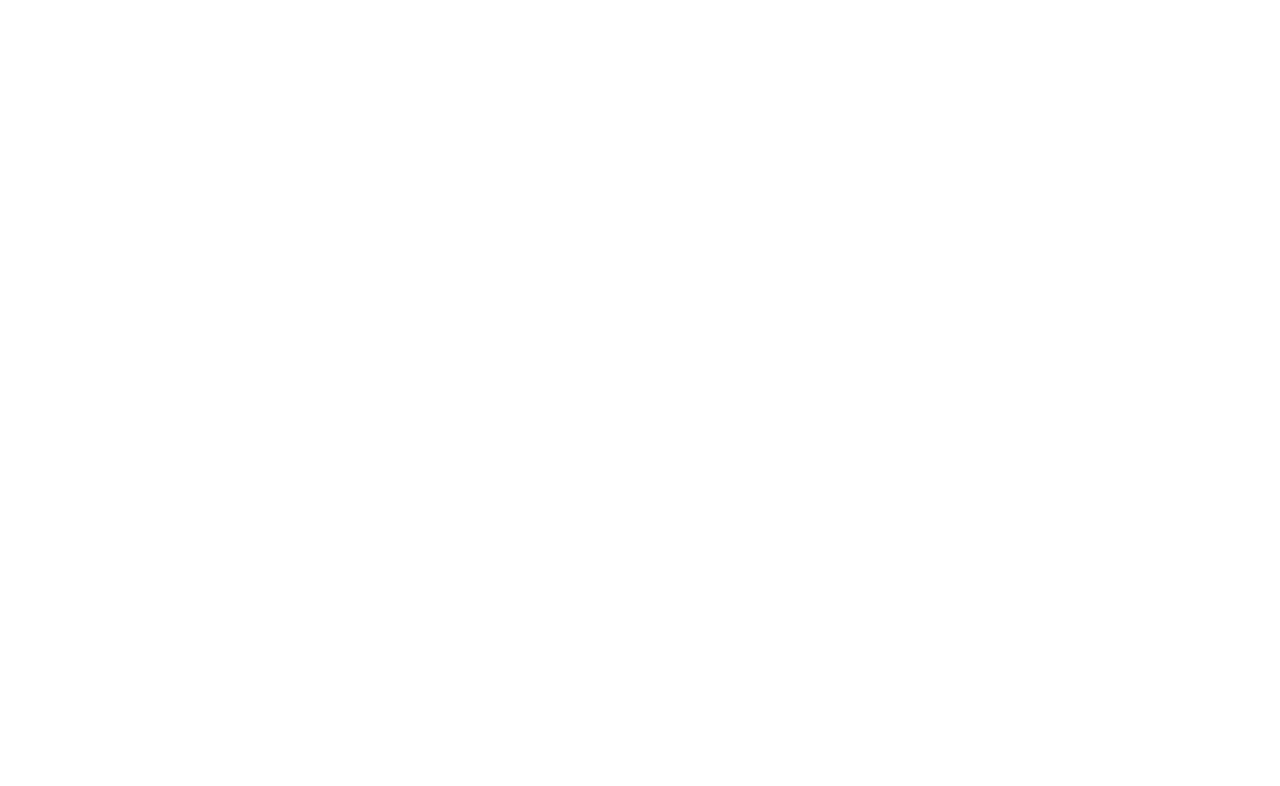
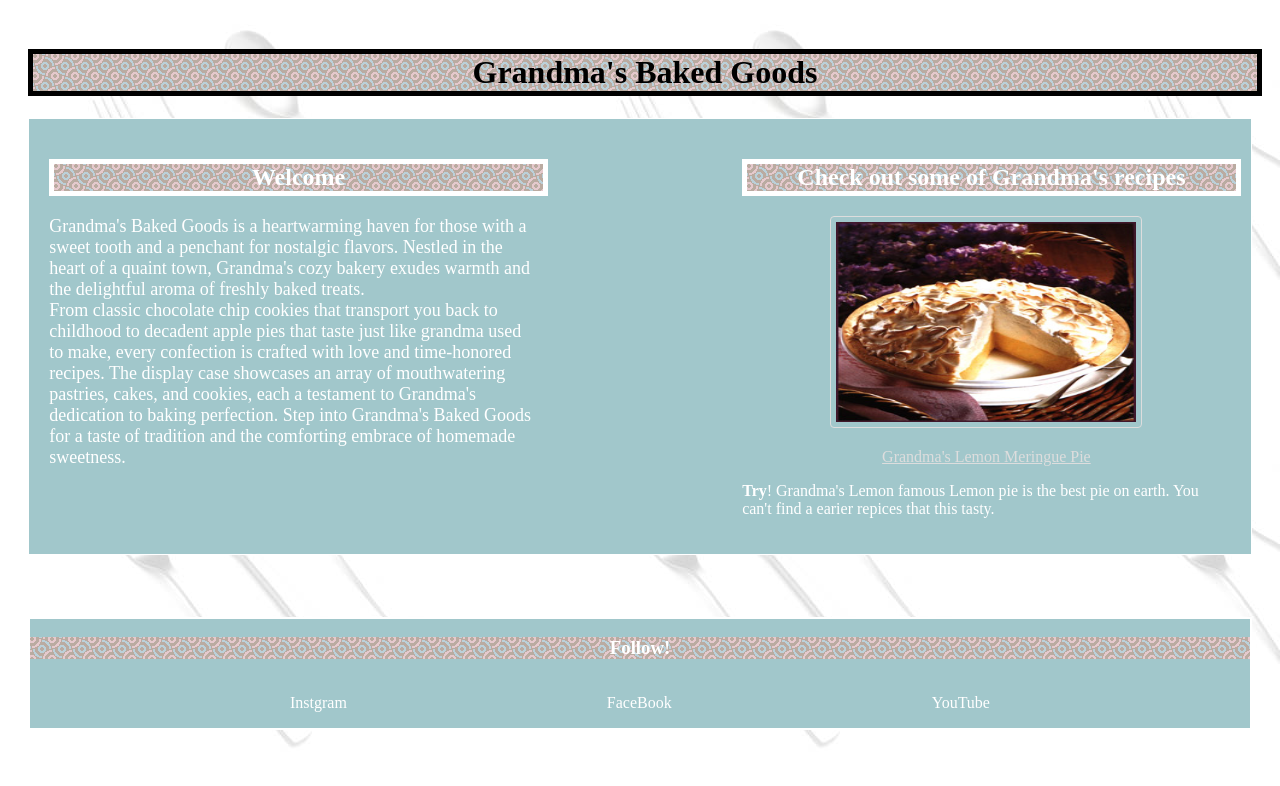
Before and after one commit to TTQBqueen/TTQBqueen.github.io, a plain HTML site: page index.html in a window 1280 px wide. Shown: the top 786 px of the page. Drawn offline with Linux system fonts and the light colour scheme.

Commit message:
Add files via upload

```diff
--- a/index.html
+++ b/index.html
@@ -1 +1,64 @@
-<a href="csc300x-hw2"></a>
+<!-- Trinity Boler
+HTML page for the Home page for pie Grandma's recipes -->
+
+<!DOCTYPE html>
+<html lang="en">
+  <head>
+    <meta charset="utf-8" />
+    <link rel="stylesheet" type="text/css" href="style.css" />
+    <title>Front Page</title>
+  </head>
+
+  <body>
+    <h1>Grandma's Baked Goods</h1>
+    <div id="color" class="bordered">
+      <div class="row">
+        <div class="columnLeft">
+          <h2 class="bordered2">Welcome</h2>
+          <p>
+            Grandma's Baked Goods is a heartwarming haven for those with a sweet
+            tooth and a penchant for nostalgic flavors. Nestled in the heart of
+            a quaint town, Grandma's cozy bakery exudes warmth and the
+            delightful aroma of freshly baked treats. <br />
+            From classic chocolate chip cookies that transport you back to
+            childhood to decadent apple pies that taste just like grandma used
+            to make, every confection is crafted with love and time-honored
+            recipes. The display case showcases an array of mouthwatering
+            pastries, cakes, and cookies, each a testament to Grandma's
+            dedication to baking perfection. Step into Grandma's Baked Goods for
+            a taste of tradition and the comforting embrace of homemade
+            sweetness.
+          </p>
+        </div>
+
+        <div class="columnRight">
+          <h2 class="bordered2">Check out some of Grandma's recipes</h2>
+
+          <div id="pieAndText">
+            <a href="pie.html"
+              ><img id="pieimg" src="csc300x-hw2/pie.jpg" alt="pie" />
+            </a>
+            <a href="pie.html"
+              ><p style="text-align: center">Grandma's Lemon Meringue Pie</p></a
+            >
+            <p>
+              <b>Try</b>! Grandma's Lemon famous Lemon pie is the best pie on
+              earth. You can't find a earier repices that this tasty.
+            </p>
+          </div>
+        </div>
+      </div>
+    </div>
+    <div id="Bottom">
+      <footer>
+        <h3>Follow!</h3>
+
+        <div id="footer">
+          <p>Instgram</p>
+          <p>FaceBook</p>
+          <p>YouTube</p>
+        </div>
+      </footer>
+    </div>
+  </body>
+</html>
--- /dev/null
+++ b/recipe.css
@@ -0,0 +1,90 @@
+/*-- Trinity Boler
+Css page for the remake of pie of Grandma's recipes */
+
+h1 {
+  font-size: 22pt;
+  display: flex;
+  justify-content: center;
+  color: #a4a400;
+  font-family: "Lucida Sans Unicode", "Helvetica", "Arial";
+  font-weight: bold;
+  background-size: contain;
+  margin: 10%;
+}
+
+h1 span {
+  background-color: #f0f0f0;
+}
+
+h2 {
+  font-size: 18pt;
+  color: #a4a400;
+  background-color: #f0f0f0;
+  text-decoration: underline;
+  display: inline-block;
+  font-weight: normal;
+  font-family: "Lucida Sans Unicode", "Helvetica", "Arial";
+}
+.bold {
+  font-weight: bold;
+}
+
+body {
+  background-image: url("csc300x-hw2/silverware.jpg");
+}
+body pre {
+  color: #404040;
+  font-size: 11pt;
+  font-family: Georgia, Garamond;
+}
+a {
+  color: #a4a400;
+}
+.comments {
+  font-style: italic;
+  background-color: #ffffa8;
+  font-family: Georgia, Garamond;
+}
+#copyRight {
+  font-family: Georgia, Garamond;
+  font-family: monospace;
+}
+
+/*  */
+.tooltip {
+  position: relative;
+  display: inline-block;
+  border-bottom: 1px dotted black; /* If you want dots under the hoverable text */
+}
+
+/* Tooltip text */
+.tooltip .tooltiptext {
+  visibility: hidden;
+  width: 120px;
+  background-color: black;
+  color: #fff;
+  text-align: center;
+  padding: 5px 0;
+  border-radius: 6px;
+  /* Position the tooltip text - see examples below! */
+  position: absolute;
+  z-index: 1;
+  bottom: 100%;
+  left: 50%;
+  margin-left: -60px;
+}
+/* Show the tooltip text when you mouse over the tooltip container */
+.tooltip:hover .tooltiptext {
+  visibility: visible;
+}
+
+pre {
+  font-family: monospace;
+  text-align: left;
+}
+ul {
+  list-style-image: url("csc300x-hw2/pie_icon.gif");
+}
+div {
+  border-bottom: 1px solid black;
+}
--- /dev/null
+++ b/style.css
@@ -0,0 +1,102 @@
+/*-- Trinity Boler
+Css page for the HomePage of pie for Grandma's recipes */
+body {
+  background-image: url("csc300x-hw2/silverware.jpg");
+  padding: 20px;
+}
+
+h1 {
+  color: black;
+}
+pre {
+  display: inline-block;
+  font-family: Arial, Helvetica, sans-serif;
+  white-space: pre;
+  margin: 10pt;
+  font-size-adjust: 0.58;
+}
+#pieimg {
+  border: 1px solid #ddd;
+  border-radius: 4px;
+  padding: 5px;
+  width: 300px;
+  height: 200px;
+
+  text-align: center;
+}
+#pieimg:hover {
+  opacity: 0.5;
+  background-color: #ddd;
+}
+
+#pieAndText {
+  align-items: center;
+  display: block;
+  margin: 0 auto;
+  text-align: center;
+}
+p {
+  text-align: left;
+}
+.bordered2,
+h1,
+h3 {
+  text-align: center;
+  align-items: center;
+  padding: 0rem;
+  border: 5px solid;
+  background-image: url("csc300x-hw2/background2.gif");
+  border-image-repeat: stretch;
+  width: 100%;
+}
+/* Create 2 equal columns that floats next to each other */
+.columnLeft {
+  font-size: large;
+  float: left;
+  width: 40%;
+  padding: 20px;
+}
+.columnRight {
+  float: right;
+  width: 40%;
+  padding: 20px;
+}
+h2 {
+  font-size: medium;
+  align-items: center;
+  font-size: 18pt;
+}
+/* Clear floats after the columns */
+.row::after {
+  content: "";
+  display: table;
+  clear: both;
+}
+#color {
+  background-color: white;
+  color: white;
+  padding: 1pt;
+}
+a {
+  display: block;
+  color: #ddd;
+}
+div {
+  background-color: #a1c7cb;
+}
+#footer,
+h3 {
+  color: white;
+  display: flex;
+  justify-content: space-evenly;
+  border: 1px;
+}
+h3 {
+  text-align: center;
+  border: 1px;
+  border-color: white;
+}
+#Bottom {
+  border: 2px solid white;
+  margin-top: 5%;
+}
```
Also changed, not shown: pie.html (added, +163 -0 lines).
